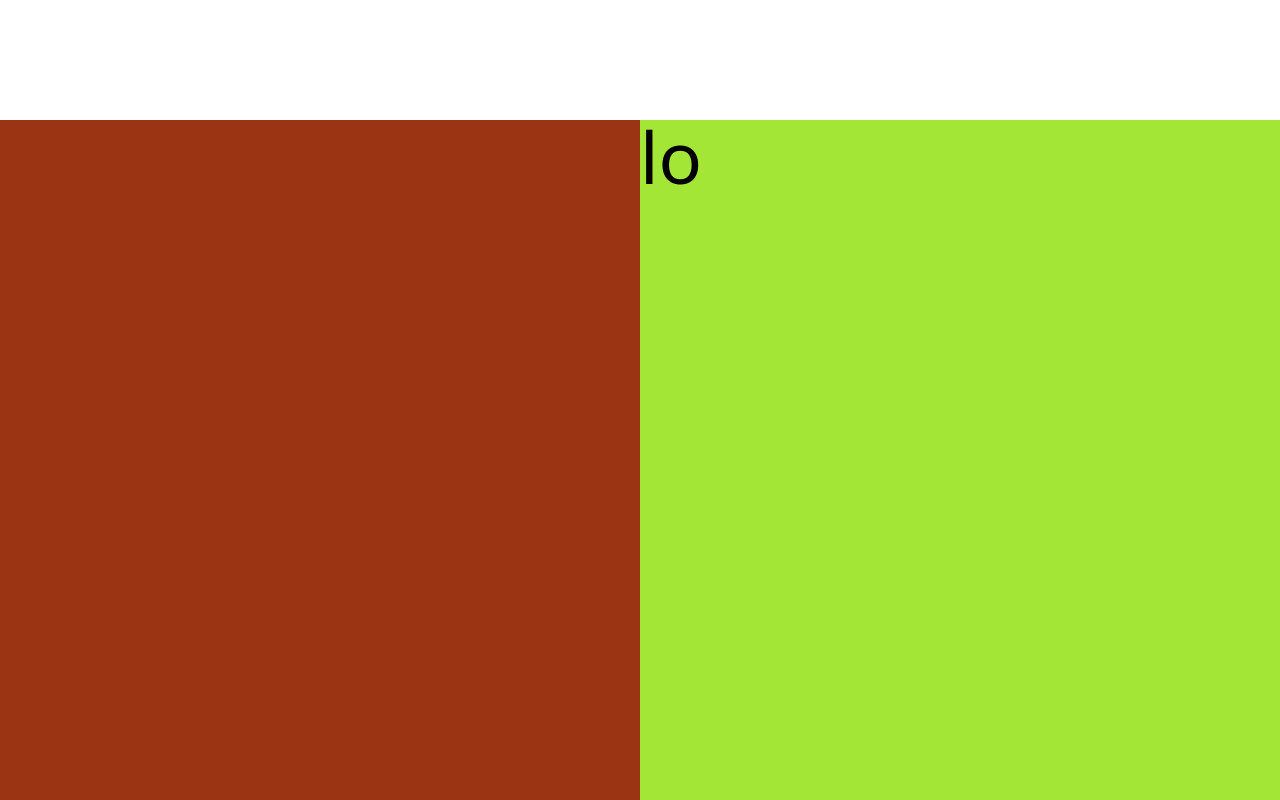
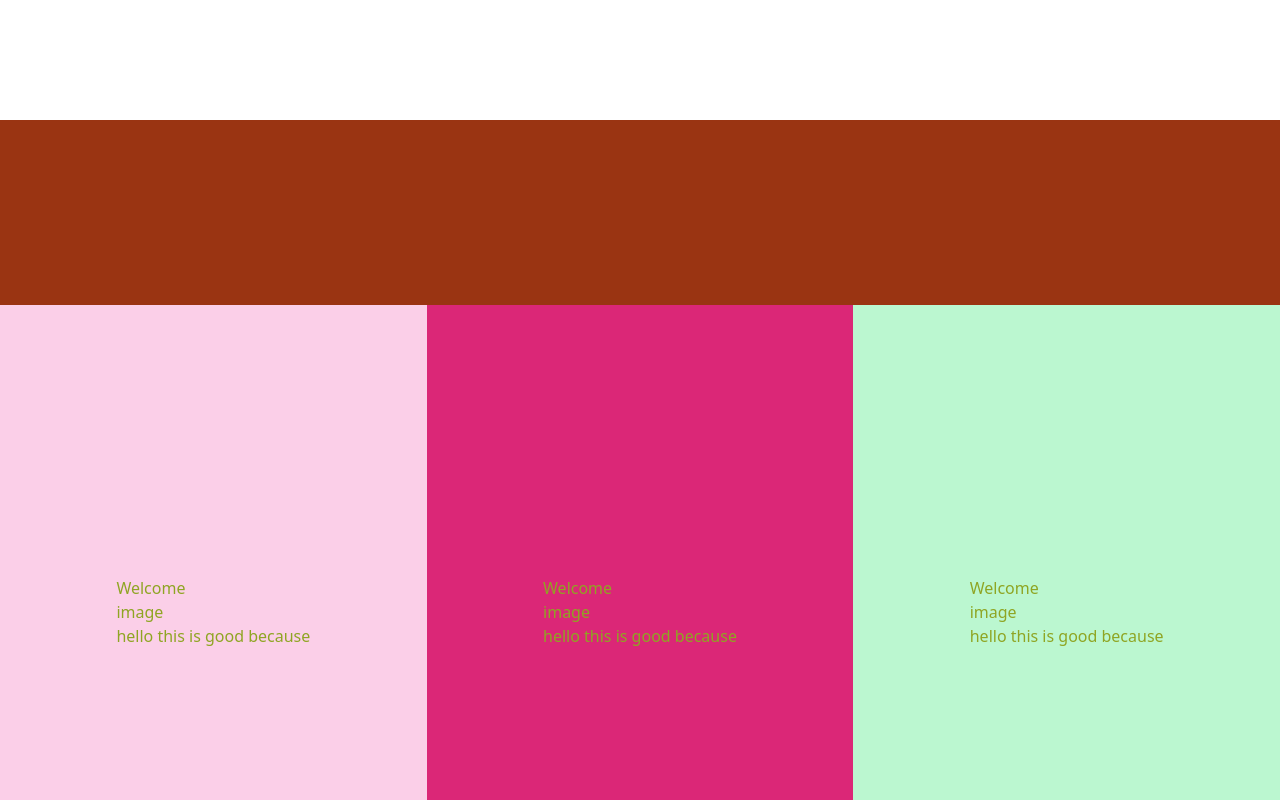
Before and after one commit to Hamz-06/ecom_front, a Next.js app: page / in a window 1280 px wide. Shown: the part 800-1600 px from the top of the page. Built offline with nearby package versions, Linux system fonts and the light colour scheme.

Commit message:
three info card section two animation working

```diff
--- a/Components/Header.js
+++ b/Components/Header.js
@@ -1,7 +1,8 @@
-import React, { useCallback } from 'react'
+import React from 'react'
 import { ColorSwatchIcon, LockClosedIcon, ViewGridIcon } from '@heroicons/react/solid'
 import { FireIcon, HeartIcon, HiX, PlayIcon, PlusCircleIcon, PlusIcon, ShoppingBagIcon, StarIcon } from '@heroicons/react/outline'
-import { useState } from 'react'
+import { useState, useCallback } from 'react'
+import { useEffect } from 'react'
 const Header=()=> {
   const [displaySideBar, updateSideBar] = useState(false)
   const links = [
@@ -20,6 +21,10 @@ const Header=()=> {
       name: 'Quality',
     }
   ]
+
+  useEffect(()=>{
+    console.log('lol')
+  })
 
   // return (
 
--- /dev/null
+++ b/Components/InfoCard.jsx
@@ -0,0 +1,65 @@
+import { colors } from '@react-spring/shared'
+import React from 'react'
+import { useState } from 'react'
+import { useRef } from 'react'
+import { useEffect } from 'react'
+import { useSpring, animated } from 'react-spring'
+
+export function InfoCard({ title, image, firstPara, secondPara, refPage }) {
+    const infoCard = useRef()
+    const [belowSecTwo, updateBelowSecTwo] = useState(false)
+    //moves up the page- creates nice swipe animation
+    //runs once
+    const style = useSpring({
+        from: {
+        },
+        to: {
+            y: belowSecTwo ? 0 : 600,
+            color: '#8fa523'
+        },
+        delay: 0
+    })
+
+    useEffect(() => {
+        //observer runs once threshold reaches 50 percent
+        const observer = new IntersectionObserver((entries) => {
+
+            //if we cross 50 percent of the page create swipe animation
+            entries.forEach((entry) => {
+                //below sec by 50 percent two create swipe up
+                if (entry.intersectionRatio >= 0.5) {
+
+                    updateBelowSecTwo(true)
+                }else{
+                    updateBelowSecTwo(false)
+                }
+            })
+
+        }, {
+            threshold: 0.5
+        })
+        //observes the page we are on div
+        observer.observe(refPage.current)
+
+    }, [])
+
+    return (
+        <animated.div ref={infoCard} className='h-96 w-96 md:w-60 lg:w-80 bg-white shadow-lg rounded-3xl p-5'
+            style={{ ...style }}>
+            {/* title */}
+            <div className="text-4xl">
+                {title}
+            </div>
+            {/* image */}
+            <div>
+                image
+            </div>
+            {/* first paragraph */}
+            <div>
+                {firstPara}
+            </div>
+
+
+        </animated.div>
+    )
+}
--- a/pages/index.js
+++ b/pages/index.js
@@ -6,9 +6,13 @@ import { FontAwesomeIcon } from '@fortawesome/react-fontawesome'
 import { faFacebook, faTwitter } from '@fortawesome/free-brands-svg-icons'
 import { useCallback, useEffect, useState, useRef, useLayoutEffect } from 'react'
 import { useTransition, animated, useSpring } from 'react-spring'
-
+import { InfoCard } from '../Components/InfoCard'
 export default function Home() {
   const [belowCustom, updateCustom] = useState(false)
+
+  const secTwo_pageOne = useRef()
+  const secTwo_pageTwo = useRef()
+  const secTwo_pageThird = useRef()
   const titleTimer = useRef([])
   const [titles, updateTitle] = useState([])
 
@@ -18,15 +22,15 @@ export default function Home() {
 
 
 
-  function isMobileScreen() {
-    if (sectionOne.current.clientWidth <= 640) {
-      return true;
-    } else {
-      return false;
-    }
-  }
+  // function isMobileScreen() {
+  //   if (sectionOne.current.clientWidth <= 640) {
+  //     return true;
+  //   } else {
+  //     return false;
+  //   }
+  // }
 
-  const styles = useSpring({
+  const rug_Word_style = useSpring({
     from: {
       x: -700,
     },
@@ -35,7 +39,7 @@ export default function Home() {
       // opacity: !belowCustom ? 1 : 0,
       color: belowCustom ? '#8fa5b6' : '#8fa523',
       y: belowCustom ? (sectionOne.current.clientHeight - custom_Word.current.offsetTop - custom_Word.current.clientHeight) : 0,
-      transform: belowCustom && isMobileScreen() ? 'translateY(100%)' : 'translateY(0%)'
+      transform: belowCustom ? 'translateY(100%)' : 'translateY(0%)'
     },
   })
 
@@ -47,26 +51,26 @@ export default function Home() {
     titleTimer.current.push(setTimeout(() => updateTitle(['sadness']), 5000))
     titleTimer.current.push(setTimeout(() => updateTitle(['Bananas']), 8000))
 
-
+    return () => titleTimer.current.forEach(clearTimeout)
   }, [])
 
-  useEffect(() => {
 
-    return () => titleTimer.current.forEach(clearTimeout)
-  }, [])
 
   const transitions = useTransition(belowCustom, {
 
     from: {
-      color: '#6e3075',
+
       x: -500,
       opacity: 0,
-    }, enter: {
-      color: '#C36B98',
-      x: 0,
-      opacity: 1,
-    }, leave: {
-      color: '#ffff55',
+      transform: 'perspective(600px) rotateX(0deg)',
+    }, enter: [
+
+      { x: 0, opacity: 1, },
+      { transform: 'perspective(600px) rotateX(180deg)' },
+      { transform: 'perspective(600px) rotateX(0deg)' },
+    ],
+    leave: {
+
       x: 500,
       opacity: 0
     }
@@ -76,30 +80,40 @@ export default function Home() {
   // transform:belowCustom?'translateY(100%)':''
 
   useEffect(() => {
-    console.log(sectionOne)
+
   }, [])
 
 
   useEffect(() => {
     const observer = new IntersectionObserver((entries) => {
-      // console.log(entries)
-      // console.log(entries[0].intersectionRatio)
-      //above custom - so pull up
-      if (entries[0].intersectionRatio >= 0.5) {
+
+
+      entries.forEach((entry) => {
+
+
+
+        if (entry.target === custom_Word.current) {
+          if (entry.intersectionRatio >= 0.5) {
             updateCustom(false)
-      } else if (entries[0].intersectionRatio < 0.5) {
+          } else if (entry.intersectionRatio < 0.5) {
             updateCustom(true)
           }
         }
-      , {
+      })
+
+    }, {
       threshold: 0.5
     })
+
     observer.observe(custom_Word.current)
+
 
   }, [])
 
+
+
   useEffect(() => {
-    if(belowCustom){
+    if (belowCustom) {
       reset()
     }
   }, [belowCustom])
@@ -114,10 +128,10 @@ export default function Home() {
       </Head>
       {/* header content */}
 
-      <Header />
+      {Header()}
 
       {/* Main Content */}
-      <main>
+      <main className='overflow-x-hidden'>
 
         <section className='text-7xl flex font-extrabold w-full
         h-screen md:text-8xl md:flex-row-reverse flex-col' ref={sectionOne}>
@@ -128,7 +142,7 @@ export default function Home() {
 
             <div className='text-center md:text-left'>
               <p ref={custom_Word} >Custom</p>
-              <animated.div style={{ ...styles }}
+              <animated.div style={{ ...rug_Word_style }}
                 className={``}>
                 Rugs
               </animated.div>
@@ -197,38 +211,74 @@ export default function Home() {
 
           </div>
         </section>
+
         {/* section two */}
-        <section className='bg-red-100 w-full h-screen'>
-          <div className='flex h-full flex-col md:flex-row'>
+        <section className='h-screen'>
+          <div className='flex h-full flex-col '>
 
-            <div className='text-7xl flex-1 bg-orange-800
+            <div className='text-7xl h-48 md:h-60 bg-orange-800
             '>
               {/* changing title for section two */}
 
-              {
-                transitions((styles, belowCustom) => {
-                  return belowCustom&&(<animated.div style={styles}
-                    className='text-7xl text-center md:text-right md:text-8xl
-                    overflow-y-hidden'>
+              {transitions((styles, belowCustom) => {
+                return belowCustom && (<animated.div style={styles}
+                  className='text-7xl text-center md:text-8xl'>
 
                   <p>{titles}</p>
-
-                    {/* {  console.log(isBelow)} */}
+                </animated.div>)
+              })}
 
 
-                  </animated.div>)
+            </div>
+            {/* three differnt boards  */}
+            <div className="basis-full bg-lime-300 grid grid-flow-col
+             overflow-x-auto overscroll-x-inline-contain snap-mandatory snap-x
+             overflow-y-hidden">
 
-                })
-              }
+
+              <div ref={secTwo_pageOne} className='w-screen md:w-full h-full bg-pink-200 snap-start
+                flex items-center justify-center' >
+                <InfoCard
+                  title={'Welcome'}
+                  image={''}
+                  firstPara={'hello this is good because'}
+                  secondPara={'this is not real'}
+                  refPage={secTwo_pageOne}
+                  />
+
               </div>
 
-            <div className="text-7xl flex-1 bg-lime-400">
-              lo
+              <div ref={secTwo_pageTwo} className='w-screen md:w-full h-full bg-pink-600 snap-start
+                flex items-center justify-center'>
+                <InfoCard
+                  title={'Welcome'}
+                  image={''}
+                  firstPara={'hello this is good because'}
+                  secondPara={'this is not real'}
+                  refPage={secTwo_pageTwo}
+                  />
+
               </div>
 
+              <div ref={secTwo_pageThird} className='w-screen md:w-full h-full bg-green-200 snap-start
+                flex items-center justify-center'>
+
+                <InfoCard
+                  title={'Welcome'}
+                  image={''}
+                  firstPara={'hello this is good because'}
+                  secondPara={'this is not real'}
+                  refPage={secTwo_pageThird}
+                  />
+
+              </div>
+            </div>
           </div>
         </section>
 
+        <section className='w-screen h-screen bg-red-600'></section>
+
+        {/* follow buttons bottom right */}
         <section>
           <div className="fixed bottom-0 right-0 mr-5 mb-5 w-20 h-36 bg-orange-500 flex flex-col
           items-center justify-evenly">
--- a/styles/globals.css
+++ b/styles/globals.css
@@ -5,3 +5,7 @@
 .icon-size{
   @apply h-10;
 }
+
+.overscroll-x-inline-contain{
+  overscroll-behavior-inline: contain;
+}
```
Lines whose indentation alone changed are shown as unchanged.
